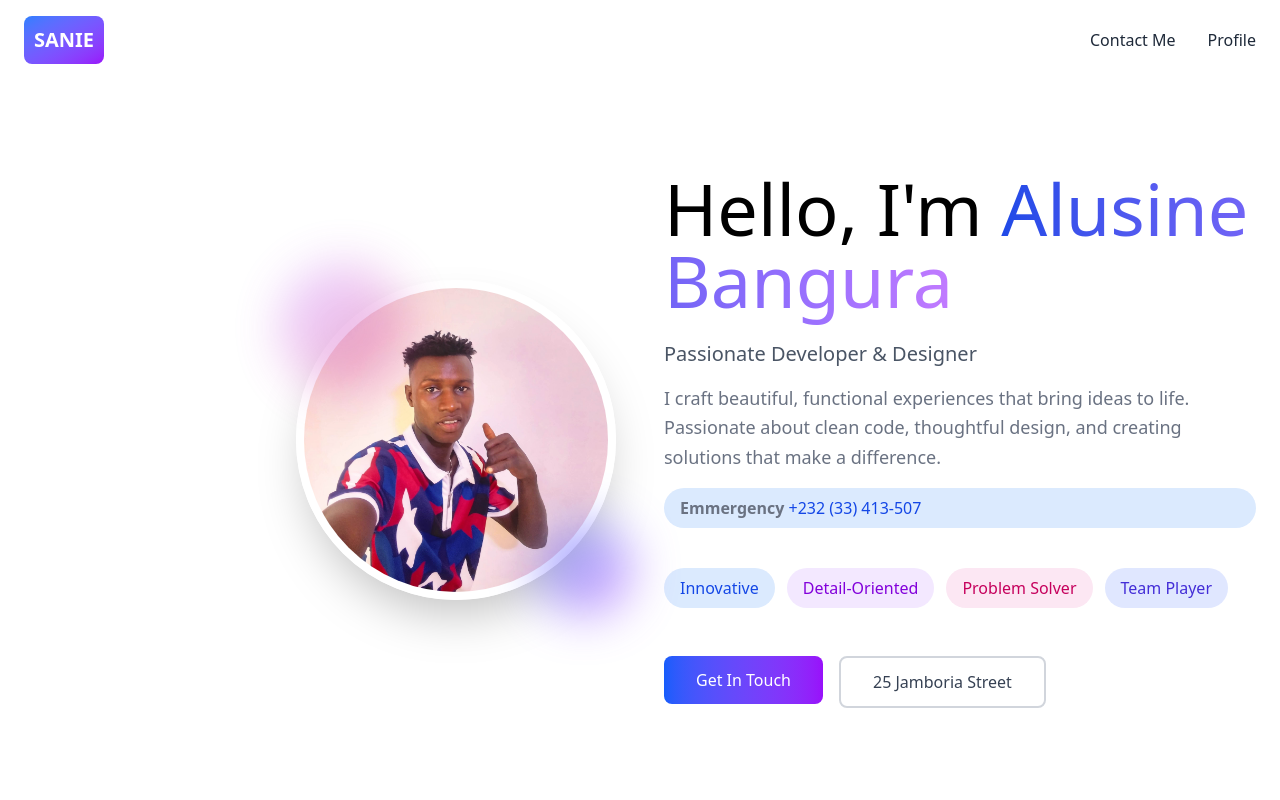
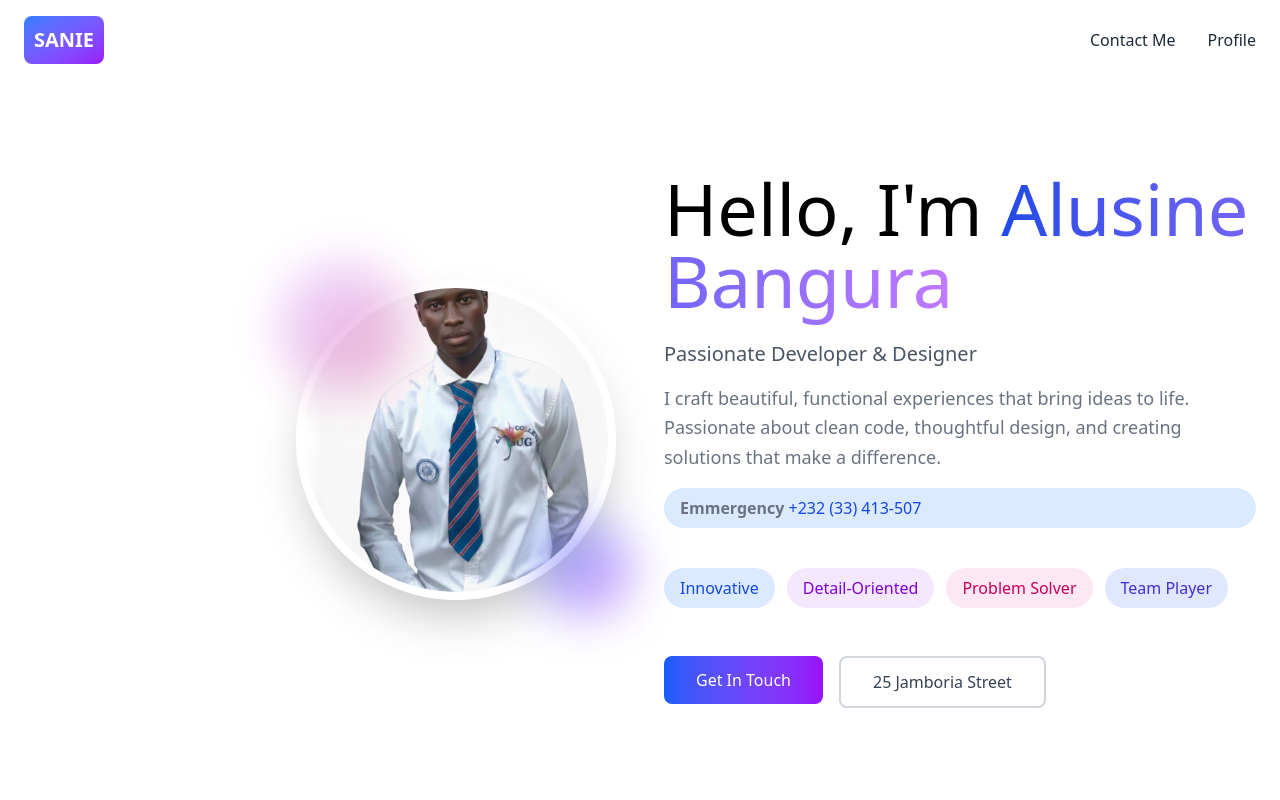
Before and after one commit to Alusine-Sanie2223073/alusinesanie, a React (Vite) app: page / in a window 1280 px wide. Shown: the top 800 px of the page. Built offline with nearby package versions, Linux system fonts and the light colour scheme.

Commit message:
Update hero image source from hero.jpg to sanie.png

```diff
--- a/src/components/Hero.jsx
+++ b/src/components/Hero.jsx
@@ -8,7 +8,7 @@ export function Hero() {
             <div className="relative">
               <div className="w-80 h-80 rounded-full overflow-hidden border-8 border-white shadow-2xl">
                 <img
-                  src="src/assets/hero.jpg"
+                  src="src/assets/sanie.png"
                   alt="Sanie"
                   className="w-full h-full object-cover"
                 />
```
